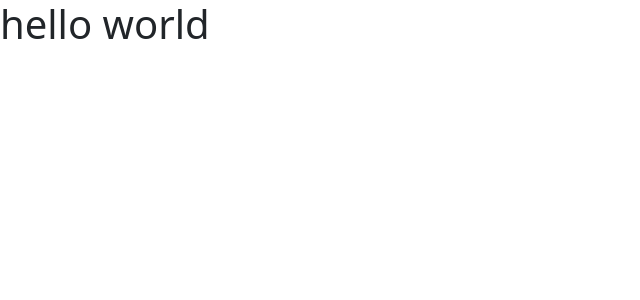
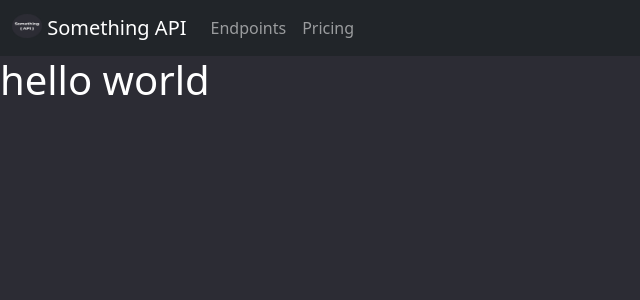
Before and after one commit to hyssedev/something-api, a Django app: page / in a window 1280 px wide. Shown: the top 300 px of the page, without its empty margins (0-640 px from the left). Run offline with Django 3.2, Linux system fonts and the light colour scheme.

Commit message:
added our logo and navbar to our base

```diff
--- a/api/templates/base.html
+++ b/api/templates/base.html
@@ -1,3 +1,4 @@
+{% load static %}
 <!doctype html>
 <html lang="en">
   <head>
@@ -15,7 +16,24 @@
     {% endif %}
     {% block head %}{% endblock %}
   </head>
-  <body>
+  <body style="background-color: #2c2c34; color:white">
+    <!-- NAVBAR -->
+
+    <nav class="navbar navbar-expand-lg navbar-dark bg-dark">
+      <div class="container-fluid">
+        <a class="navbar-brand" href="#">
+          <img src="{% static 'logo.png' %}" alt="" width="30" height="24" class="d-inline-block align-text-top"> Something API</a>
+        <button class="navbar-toggler" type="button" data-bs-toggle="collapse" data-bs-target="#navbarNavAltMarkup" aria-controls="navbarNavAltMarkup" aria-expanded="false" aria-label="Toggle navigation">
+          <span class="navbar-toggler-icon"></span>
+        </button>
+        <div class="collapse navbar-collapse" id="navbarNavAltMarkup">
+          <div class="navbar-nav">
+            <a class="nav-link" href="#">Endpoints</a>
+            <a class="nav-link" href="#">Pricing</a>
+          </div>
+        </div>
+      </div>
+    </nav>
 
     {% block body %}{% endblock %}
     <!-- Option 1: Bootstrap Bundle with Popper -->
```
Also changed, not shown: api/static/logo.png (added).
